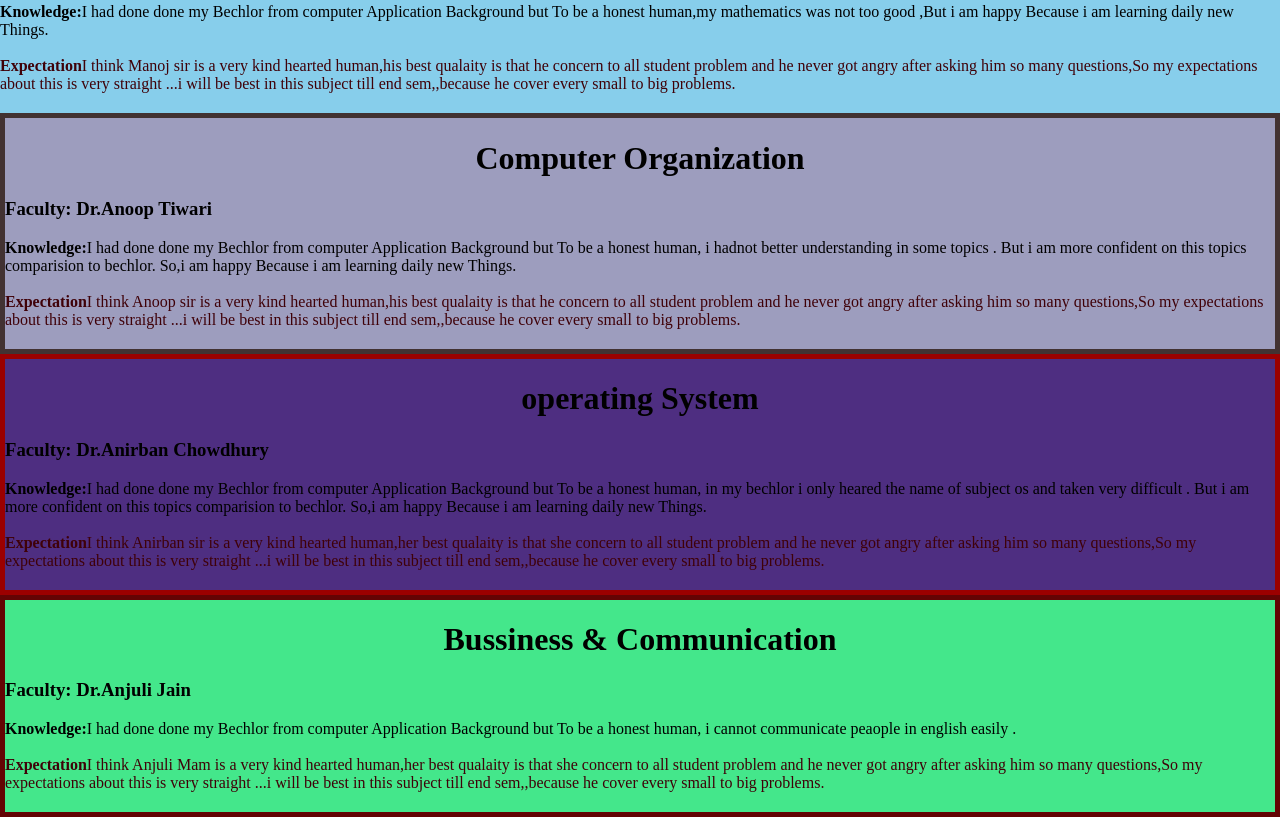
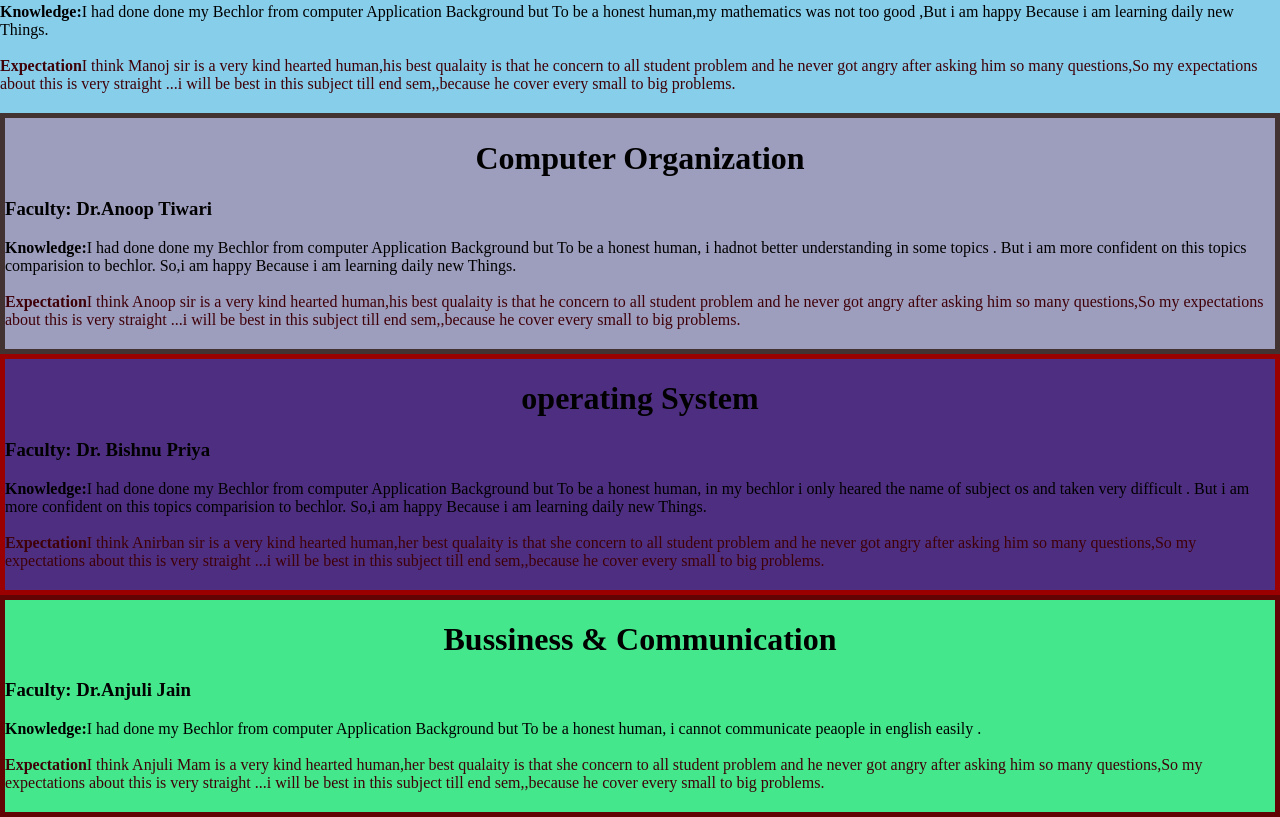
Before and after one commit to Vishal112151/aboutmeweb, a plain HTML site: page CLASS.HTML in a window 1280 px wide. Shown: the part 839-1656 px from the top of the page. Drawn offline with Linux system fonts and the light colour scheme.

Commit message:
Update CLASS.HTML

```diff
--- a/CLASS.HTML
+++ b/CLASS.HTML
@@ -17,7 +17,7 @@
         <article id=knowledge><strong>Knowledge:</strong>I had done done my Bechlor from computer Application Background but To be a honest human, i hadnot better understanding in some topics like : array,pointers,strings....etc . But i am more confident on this topics comparision
             to bechlor. So,i am happy Because i am learning daily new Things.
         </article><br>
-        <article id=expectation><strong>Expectation</strong>I think Anirban sir is a very kind hearted human,his best qualaity is that he concern to all student problem and he never got angry after asking him so many questions,So my expectations about this is very straight ...i
+        <article id=expectation><strong>Expectation :</strong>I think Anirban sir is a very kind hearted human,his best qualaity is that he concern to all student problem and he never got angry after asking him so many questions,So my expectations about this is very straight ...i
             will be best in this subject till end sem,,because he cover every small to big problems.
         </article>
 
@@ -67,7 +67,7 @@
     </div>
     <div class="ossuggest">
         <h1 text-align="center">operating System</h1>
-        <h3>Faculty: Dr.Anirban Chowdhury</h3>
+        <h3>Faculty: Dr. Bishnu Priya</h3>
         <article id=knowledge><strong>Knowledge:</strong>I had done done my Bechlor from computer Application Background but To be a honest human, in my bechlor i only heared the name of subject os and taken very difficult . But i am more confident on this topics comparision
             to bechlor. So,i am happy Because i am learning daily new Things.
         </article><br>
@@ -79,7 +79,7 @@
     <div class="humsuggest">
         <h1 text-align="center">Bussiness & Communication</h1>
         <h3>Faculty: Dr.Anjuli Jain</h3>
-        <article id=knowledge><strong>Knowledge:</strong>I had done done my Bechlor from computer Application Background but To be a honest human, i cannot communicate peaople in english easily .
+        <article id=knowledge><strong>Knowledge:</strong>I had done my Bechlor from computer Application Background but To be a honest human, i cannot communicate peaople in english easily .
         </article><br>
         <article id=expectation><strong>Expectation</strong>I think Anjuli Mam is a very kind hearted human,her best qualaity is that she concern to all student problem and he never got angry after asking him so many questions,So my expectations about this is very straight ...i
             will be best in this subject till end sem,,because he cover every small to big problems.
```
